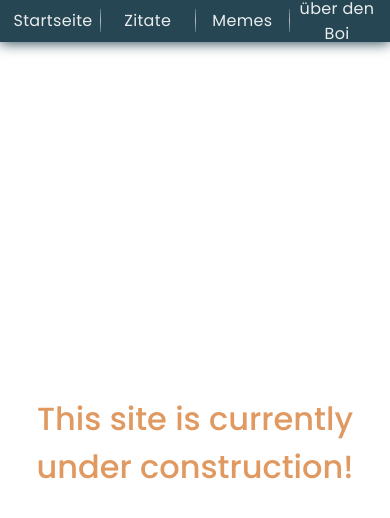
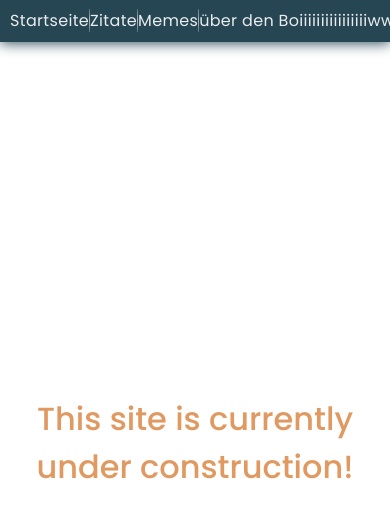
Before and after one commit to ottx96/ott-fan-club, a React (Create React App) app: page / in a window 390 px wide. Shown: the top 518 px of the page. Built offline with nearby package versions, Linux system fonts and the light colour scheme.

Commit message:
redesign navbar

```diff
--- a/src/components/navigation/Navbar.js
+++ b/src/components/navigation/Navbar.js
@@ -12,7 +12,7 @@ export default function Navbar() {
                 <div className={styles.separator}><p /></div>
                 <li><Link to="/memes">Memes</Link></li>
                 <div className={styles.separator}><p /></div>
-                <li><Link to="/about">über den Boi</Link></li>
+                <li><Link to="/about">über den Boiiiiiiiiiiiiiiiiwwwwwwwwwwwwwwwwwwwwwwwwwwwwwwwwww</Link></li>
             </ul>
         </nav>
     )
--- a/src/components/navigation/Navbar.module.css
+++ b/src/components/navigation/Navbar.module.css
@@ -36,7 +36,6 @@
 }
 
 .separator {
-    width: 10%;
     display: flex;
     justify-content: center;
     align-items: center;
@@ -91,5 +90,7 @@
     }
     .nav ul li a {
         font-size: 1rem;
+        white-space: nowrap;
+        text-overflow: ellipsis;
     }
 }
```
